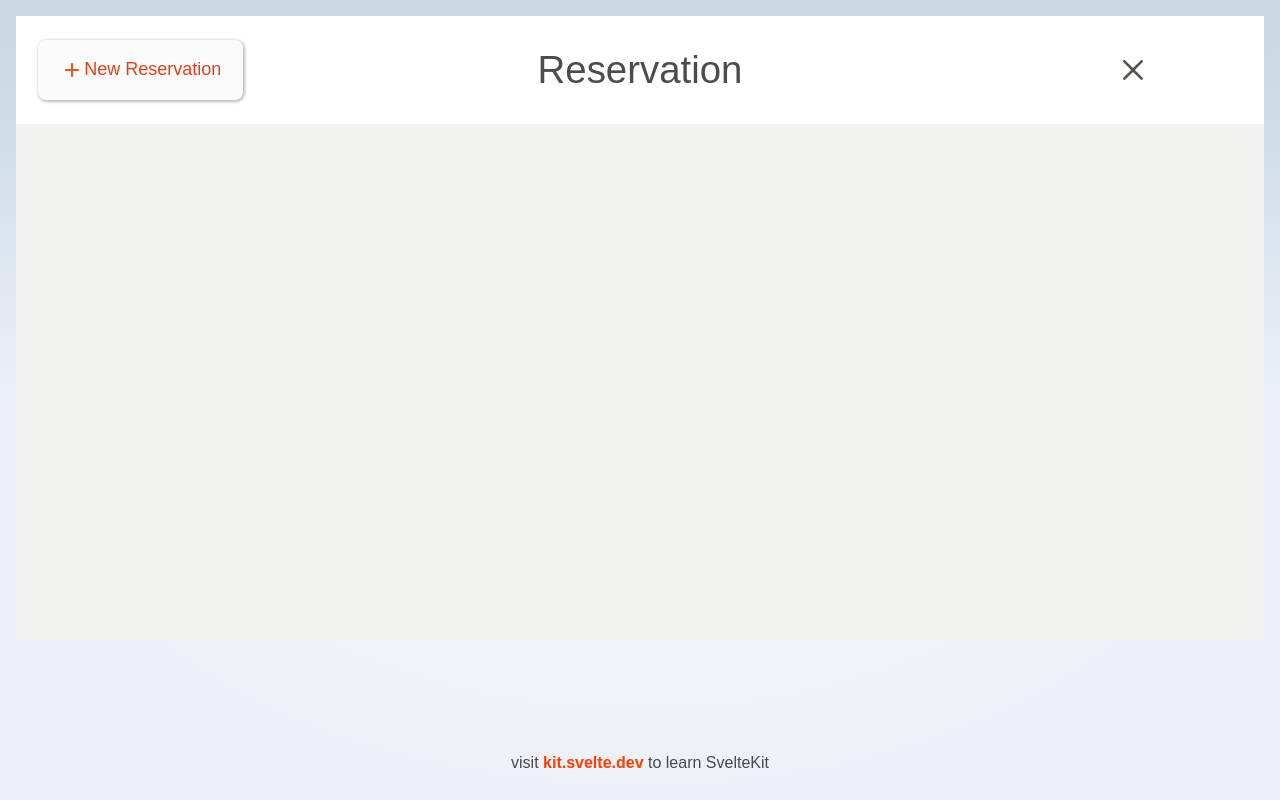
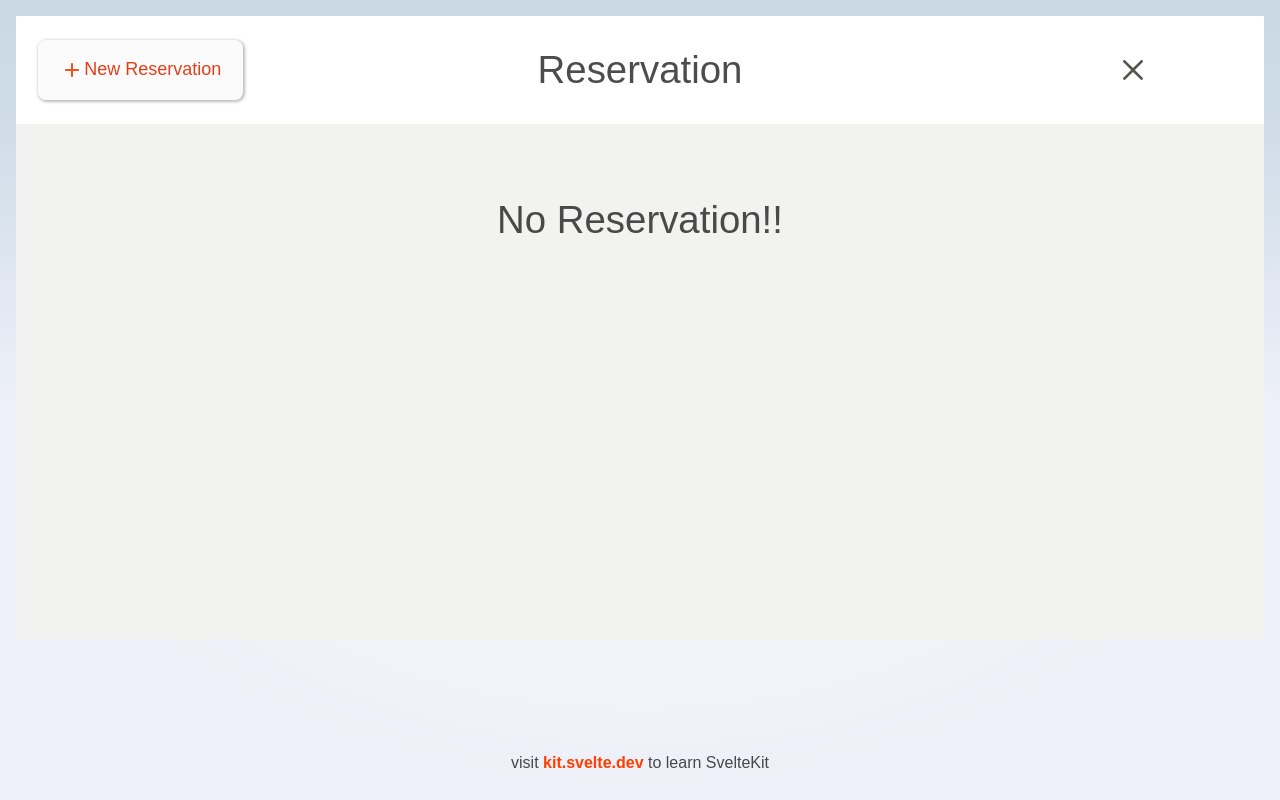
Before and after one commit to SeungGukYoo/yunaencos-project, a SvelteKit app: page / in a window 1280 px wide. Built offline with nearby package versions, Linux system fonts and the light colour scheme.

Commit message:
feat: 예약이 없을 경우 문구 출력

```diff
--- a/src/routes/List.svelte
+++ b/src/routes/List.svelte
@@ -16,6 +16,7 @@
 
 <section class="listSection">
 	<ul class="listContainer">
+		{#if reservedData.length}
 			{#each reservedData as reservData}
 				<li class="itemContainer">
 					<div>
@@ -40,6 +41,9 @@
 					</div>
 				</li>
 			{/each}
+		{:else}
+			<h1>No Reservation!!</h1>
+		{/if}
 	</ul>
 </section>
 
@@ -60,6 +64,9 @@
 		padding: 20px;
 	}
 
+	.listContainer h1 {
+		grid-column: 2;
+	}
 	.itemContainer {
 		display: flex;
 		flex-direction: column;
```
Lines whose indentation alone changed are shown as unchanged.
